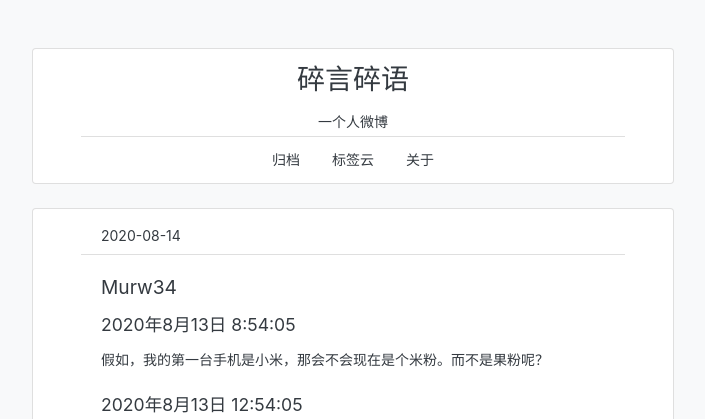
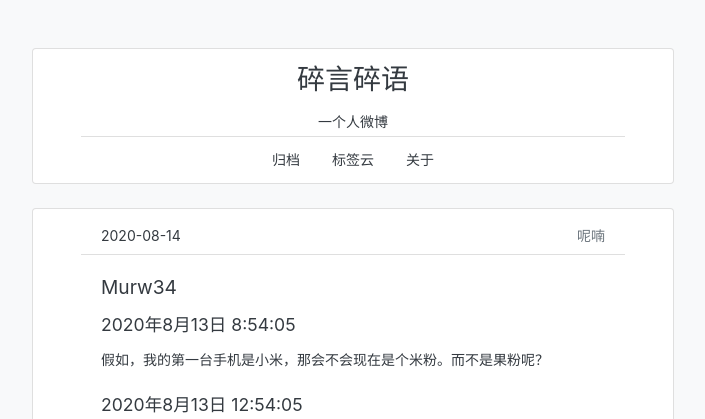
Before and after one commit to iiwenwen/OneBlog, a Jekyll site: the page built from _posts/2020-08-15-MurW34.md, in a window 1280 px wide. Shown: the top 419 px of the page, without its empty margins (287-992 px from the left). Built offline with Jekyll 4.4.1, drawn with Linux system fonts in a browser that asks for light colours.

Commit message:
Update 2020-08-15-MurW34.md

```diff
--- a/_posts/2020-08-15-MurW34.md
+++ b/_posts/2020-08-15-MurW34.md
@@ -2,7 +2,8 @@
 
 title:
 date: 2020-08-14 11:52:24
-Tags:
+tags:
+- 呢喃
 categories:
 
 ---
```
